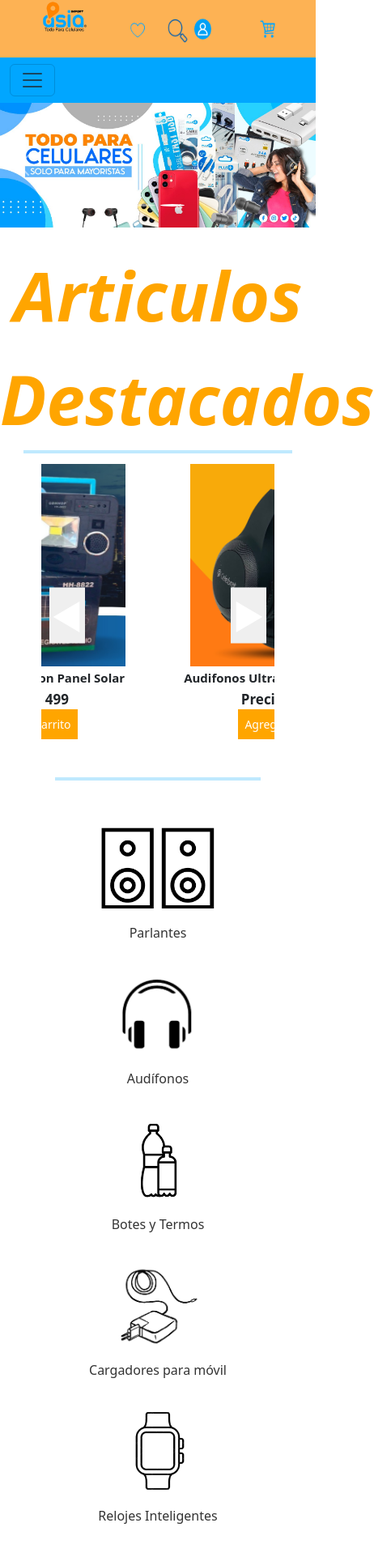
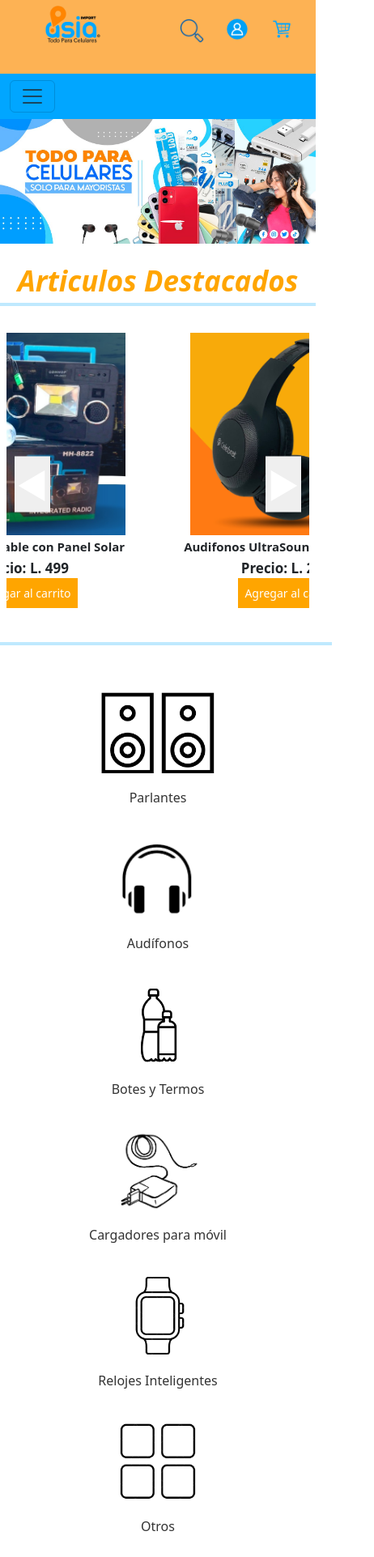
Before and after one commit to jairoaguilarts/AsiaImport, a React (Create React App) app: page /inicio in a window 390 px wide. Shown: the part 25-1948 px from the top of the page at 81% size, 462 px wide, since content can reach past the window. Built offline with nearby package versions, Linux system fonts and the light colour scheme; a web font is replaced by a local one.

Commit message:
Trabajo de sizeing hecho
-trabajo de sizeing hecho pendiente solo lo de categorias no se como arreglarlo

```diff
--- a/src/components/Footer.css
+++ b/src/components/Footer.css
@@ -35,6 +35,7 @@
   width: 24px;
   height: 24px;
   margin-right: 10px;
+  margin-top: -15px;
 }
 
 .footer-links {
@@ -76,3 +77,43 @@
   width: 100%;
   padding: 10px 0;
 }
+@media (max-width: 768px) {
+  .footer-content {
+    flex-direction: column;
+    align-items: center;
+    padding: 20px;
+  }
+
+  .social-media, .footer-links, .footer-link-with-icon {
+    align-items: center;
+    justify-content: center;
+  }
+
+  .social-media, .footer-links, .logo-container, .footer-link-with-icon {
+    margin-bottom: 20px;
+  }
+
+  .social-media-label, .footer-link, .footer-link-with-icon a {
+    text-align: center;
+  }
+
+  .social-media-icon, .icon2 {
+    margin: 0 5px;
+    margin-top: -15px;
+  }
+}
+@media (max-width: 480px) {
+  .social-media-icon, .icon2 {
+    width: 20px; /* Reduce el tamaño de los iconos */
+    height: 20px;
+    margin-top: -25px;
+  }
+
+  .logo {
+    width: 120px; /* Reduce el tamaño del logo */
+  }
+
+  .footer-link {
+    font-size: 14px; /* Reduce el tamaño de la fuente para los enlaces */
+  }
+}
--- a/src/components/Footer.js
+++ b/src/components/Footer.js
@@ -17,10 +17,10 @@ const Footer = () => {
       <div className="footer-content">
         <div className="social-media">
           <p className="social-media-label">Redes Sociales</p>
-          <a href="https://facebook.com">
+          <a href="https://www.facebook.com/profile.php?id=100088761409238&mibextid=LQQJ4d">
             <img className="social-media-icon" src={facebookIcon} alt="Facebook" />
           </a>
-          <a href="https://instagram.com">
+          <a href="https://instagram.com/importasiahn?igshid=OGQ5ZDc2ODk2ZA==">
             <img className="social-media-icon" src={instagramIcon} alt="Instagram" />
           </a>
         </div>
--- a/src/components/InfoG.css
+++ b/src/components/InfoG.css
@@ -10,7 +10,7 @@
   /* Styles for the header */
   .information-header {
     font-size: 28px;
-    color:#007bff;
+    color:#02A6FC;
     margin-bottom: 20px;
     font-weight: bold;
   }
@@ -52,7 +52,7 @@
 
   /* Styles for 'Ver más' link */
   .card-link {
-    color: #007bff;
+    color: #02A6FC;
     text-decoration: none;
     font-size: 14px;
     margin-top: 15px;
@@ -82,8 +82,8 @@
 
   /* Styles for the value icon */
   .value-icon {
-    width: 30px; /* or the size you want */
-    height: 30px; /* or the size you want */
+    width: 80px; /* or the size you want */
+    height: 80px; /* or the size you want */
     margin-bottom: 5px;
   }
 
@@ -92,7 +92,21 @@
     font-size: 16px;
     color:  #FDB254;
   }
+  .linea-divisora-blue-large {
+    border: 2px solid #02A6FC;
+    width: 100%;
+    margin: 0 auto;
+    margin-bottom: 25px;
+}
   @media (max-width: 768px) {
+    .value-icon {
+      width: 60px; /* Tamaño más pequeño para tabletas */
+      height: 60px;
+    }
+
+    .value-title {
+      font-size: 12px; /* Fuente más pequeña para tabletas */
+    }
     .cards-container {
       flex-direction: column;
       align-items: center;
@@ -113,4 +127,12 @@
     .value {
       width: 50%; /* Ajusta el tamaño para que quepan dos valores por fila, o 100% para uno por fila */
     }
+    .value-icon {
+      width: 40px; /* Tamaño aún más pequeño para teléfonos móviles */
+      height: 40px;
+    }
+
+    .value-title {
+      font-size: 12px; /* Fuente más pequeña para teléfonos móviles */
+    }
   }
--- a/src/components/InfoG.js
+++ b/src/components/InfoG.js
@@ -68,6 +68,7 @@ const InfoG = () => {
   return (
     <div className="information-container">
       <div className="information-header">INFORMACION</div>
+      <hr className="linea-divisora-blue-large"/>
       <div className="cards-container">
         {cardsData.map((card, index) => (
           <div key={index} className="card">
--- a/src/components/Inicio.css
+++ b/src/components/Inicio.css
@@ -17,7 +17,7 @@
 }
 .linea-divisora-blue-med {
     border: 2px solid #02A6FC;
-    width: 65%;
+    width: 105%;
     margin: 0 auto;
 }
 
@@ -42,6 +42,42 @@
     color: orange;
     margin: 0 auto;
 }
+
+@media (max-width: 768px) {
+    .destacado-text {
+        font-size: 40px;
+        font-weight: bold;
+        font-style: italic;
+        color: orange;
+        margin: 0 auto;
+    }
+    .destacado-container {
+        flex-wrap: wrap; /* Permite que los elementos se ajusten en varias líneas si es necesario */
+        padding: 2%; /* Ajusta el relleno para pantallas más pequeñas */
+        width: 100%; /* Usa el ancho completo para más espacio */
+        height: auto; /* Altura automática para acomodar contenido envuelto */
+      }
+
+      .destacado-text {
+        font-size: 40px; /* Reduce el tamaño de la fuente para adaptarse a pantallas más pequeñas */
+        margin: 0 auto;
+      }
+
+  }
+
+  /* Estilos para teléfonos móviles (pantallas hasta 480px) */
+  @media (max-width: 480px) {
+    .destacado-text {
+        font-size: 35px;
+        font-weight: bold;
+        font-style: italic;
+        color: orange;
+        margin: 0 auto;
+    }
+  }
+
+
+
 
 .destacado-product-container {
     position: relative;
--- a/src/components/Navibar.css
+++ b/src/components/Navibar.css
@@ -204,18 +204,45 @@
     /* Ajusta esto para mover más a la derecha según sea necesario */
     top: 30px;
   }
+  .icon-container {
+    position: absolute;
+    /* Posición absoluta para sacar de flujo normal y poder posicionar */
+    top: 20px;
+    /* Espacio desde la parte superior del navbar */
+    right: 10px;
+    /* Espacio desde la parte derecha del navbar */
+    flex-direction: row;
+    /* Los íconos se apilan verticalmente */
+  }
 
   .search-container {
     display: none;
     position: absolute;
     top: 80px;
-    /* Ajustar según la altura de tu navbar */
     left: 0;
     right: 0;
+    width: 110%;
+    z-index: 10;
+}
+  .search-wrapper {
+    position: absolute; /* Establece un contexto de apilamiento */
     width: 100%;
-    z-index: 10;
-    /* Asegurarse de que se muestre sobre otros elementos */
-  }
+    top: 40px;
+}
+.search-button {
+  position: absolute;
+  z-index: 11; /* Mayor que .search-container para que aparezca encima */
+  top: 85px;
+  /* Añade top, right, o left si necesitas posicionar específicamente el botón */
+}
+.search-container, .search-button {
+  display: none;
+}
+
+.search-open {
+  display: block; /* O el display que corresponda */
+}
+
 
   .search-active .search-container {
     display: flex;
@@ -246,15 +273,21 @@
   }
 
   .icon-button img {
-    width: 25px;
+    width: 30px;
+    height: 30px;
+    padding: auto;
+    margin-right: -20px;
   }
+  .icon-button:last-child {
+    margin-right: 20px;
+}
 
   .icon-button p {
     display: none;
   }
 
   .navbar-logo img {
-    height: 80px;
+    height: 100px;
   }
 
   .navbar {
@@ -262,16 +295,7 @@
     /* Establece la referencia para la posición absoluta de los íconos */
   }
 
-  .icon-container {
-    position: absolute;
-    /* Posición absoluta para sacar de flujo normal y poder posicionar */
-    top: 20px;
-    /* Espacio desde la parte superior del navbar */
-    right: 10px;
-    /* Espacio desde la parte derecha del navbar */
-    flex-direction: row;
-    /* Los íconos se apilan verticalmente */
-  }
+
 
   .menu-open+.icon-container {
     right: 20px;
--- a/src/components/Navibar.js
+++ b/src/components/Navibar.js
@@ -69,22 +69,30 @@ const Navibar = () => {
         <div className="icon-lupa-container">
           <button className="icon-button" onClick={toggleSearch}>
             <img src={searchIcon} alt="Buscar" className="icon" />
+
+
           </button>
         </div>
 
         {/* Contenedor de la barra de búsqueda */}
-        <form className={`search-container ${searchOpen ? 'search-open' : ''}`} onSubmit={handleSearch}>
-          <input
+        <div className="search-wrapper">
+    <form className={`search-container ${searchOpen ? 'search-open' : ''}`} onSubmit={handleSearch}>
+        <input
             type="text"
             className="search-box"
             placeholder="Buscar..."
             value={searchTerm}
             onChange={(e) => setSearchTerm(e.target.value)}
-          />
-          <button type="submit" className="search-button">
-            <img src={searchIcon} alt="Buscar" />
-          </button>
-        </form>
+        />
+    </form>
+    <button
+        type="submit"
+        className={`search-button ${searchOpen ? 'search-open' : ''}`}
+        onClick={handleSearch}
+    >
+        <img src={searchIcon} alt="Buscar" />
+    </button>
+</div>
 
         {/*<ul className={`menu ${menuOpen ? 'menu-open' : ''}`}>
         <li><a href="#inicio" className="menu-item"></a></li>
@@ -94,9 +102,7 @@ const Navibar = () => {
 
         {/* Contenedor para los íconos de usuario y carrito */}
         <div className="icon-container">
-        <button className="icon-button" onClick={() => console.log('Favorites icon clicked')}>
-            <img src={favoritesIcon} alt="Favs" className="icon" />
-          </button>
+
           <button className="icon-button" onClick={() => console.log('User icon clicked')}>
             <img src={userIcon} alt="User" className="icon" />
             <p>Iniciar Sesion</p>
```
